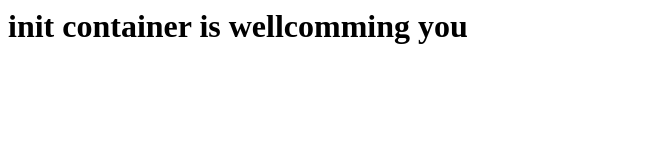
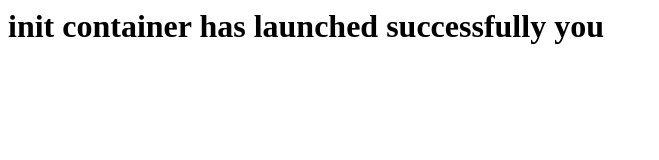
Before and after one commit to shivaKumar-2925/init-containers, a plain HTML site: page index.html in a window 1280 px wide. Shown: the whole page, without its empty margins (0-659 px from the left). Drawn offline with Linux system fonts and the light colour scheme.

Commit message:
Update index.html

```diff
--- a/index.html
+++ b/index.html
@@ -1 +1 @@
-<h1>init container is wellcomming you </h1>
+<h1>init container has launched successfully you </h1>
```
